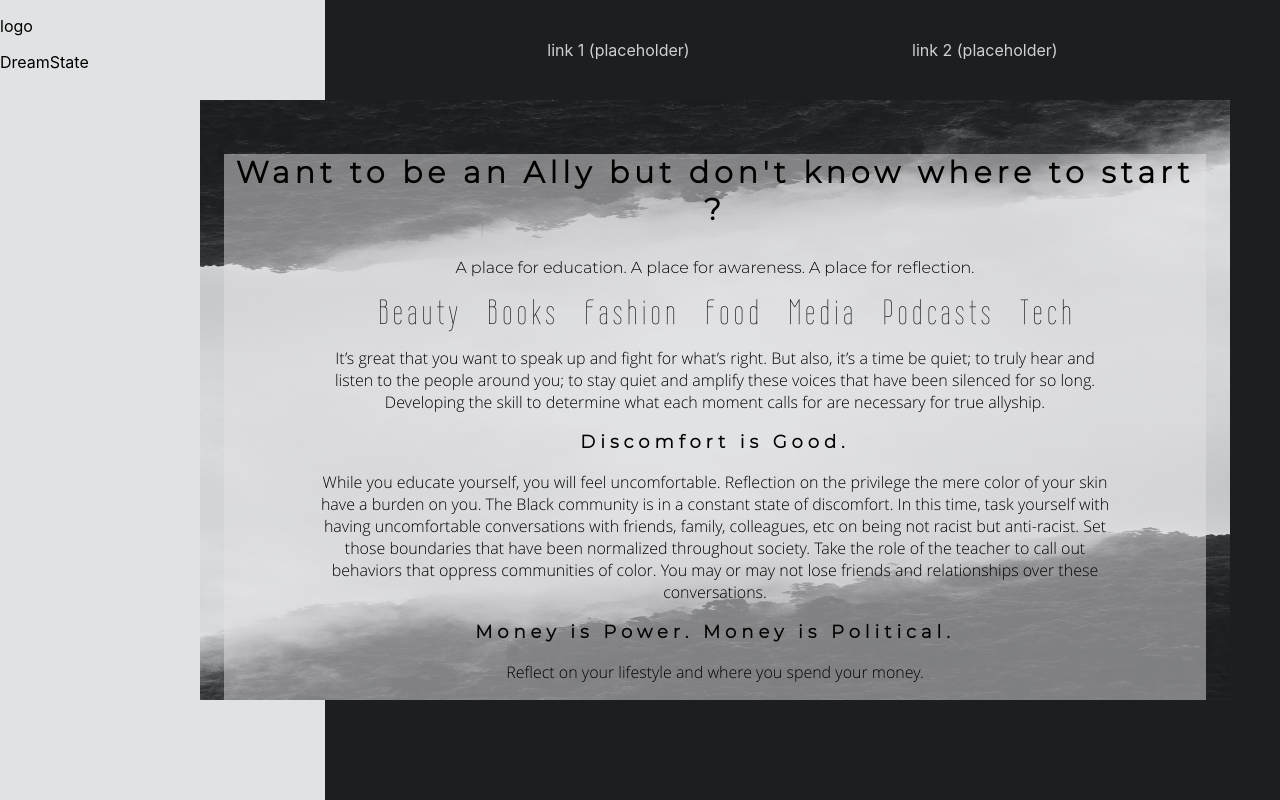
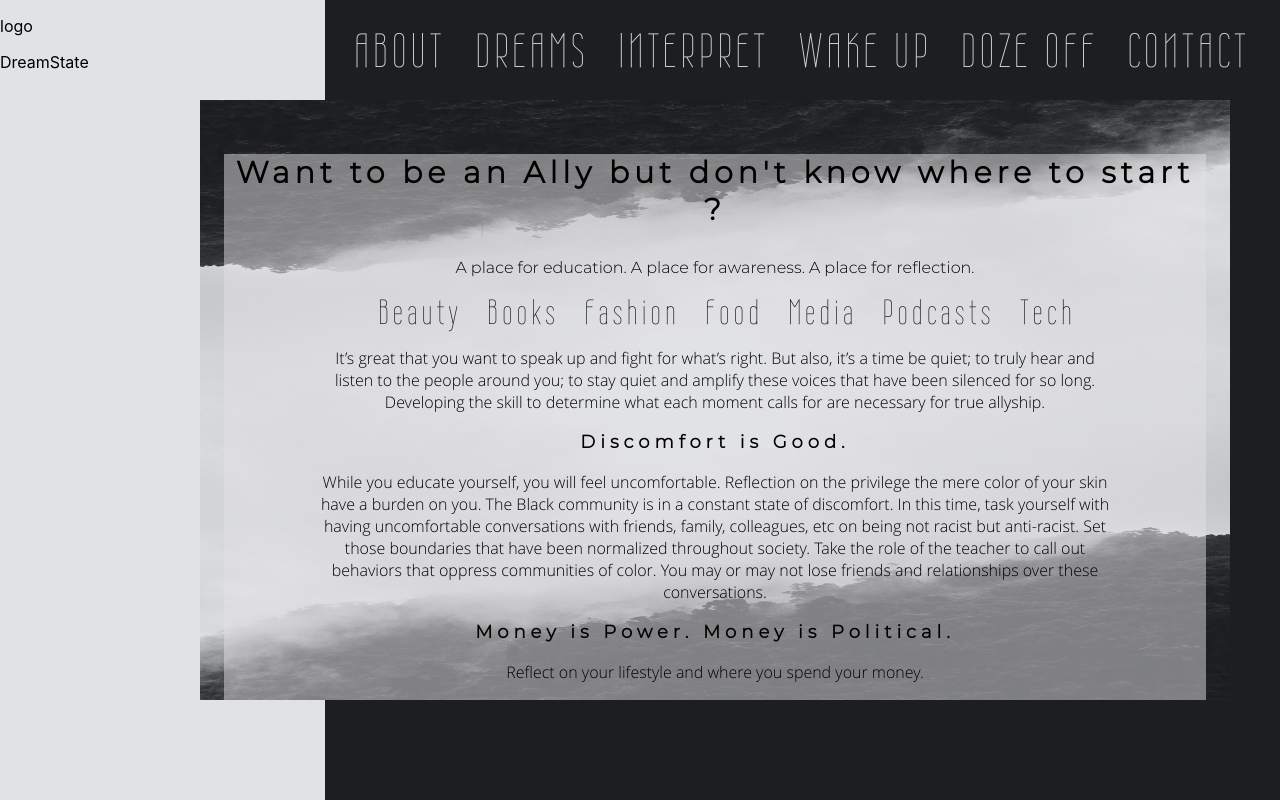
Before and after one commit to llukkah/DreamState, a React (Create React App) app in the folder client/: page /Interpret in a window 1280 px wide. Built offline with nearby package versions, Linux system fonts and the light colour scheme.

Commit message:
Added Nav links, CSS and functionality

```diff
--- a/client/src/Components/Food.css
+++ b/client/src/Components/Food.css
@@ -4,7 +4,7 @@
 
 .interpret-link {
     font-size: 25px;
-    color: #1D1E20;
+    color: #CFD0D2;
     letter-spacing: 5px;
     margin-top: 30px;
     margin-left: 10px;
--- a/client/src/Components/Main.jsx
+++ b/client/src/Components/Main.jsx
@@ -9,12 +9,22 @@ import Media from "./Media.jsx"
 import Podcasts from "./Podcasts.jsx"
 import Tech from "./Tech.jsx"
 import Interpret from "./Interpret.jsx"
+// import About from "./About.jsx"
+// import Dreams from "./Dreams.jsx"
+// import WakeUp from "./WakeUp.jsx"
+// import Contact from "./Contact.jsx"
+// import DozeOff from "./DozeOff.jsx"
 
 const Main = () => {
   return (
     <>
       <Layout>
-        {/* <h1>DreamState</h1> */}
+        {/* <Route exact path="/About" render={() => <About />} />
+        <Route exact path="/Dreams" render={() => <Dreams />} />
+        <Route exact path="/DozeOff" render={() => <DozeOff />} />
+        <Route exact path="/WakeUp" render={() => <WakeUp/>} /> */}
+        {/* <Route exact path="/Contact" render={() => <Contact />} /> */}
+        <Route exact path="/Food" render={() => <Food />} />
         <Route exact path="/Food" render={() => <Food />} />
         <Route exact path="/Beauty" render={() => <Beauty />} />
         <Route exact path="/Books" render={() => <Books />} />
--- a/client/src/Components/Shared/Layout.css
+++ b/client/src/Components/Shared/Layout.css
@@ -17,6 +17,10 @@ nav {
   justify-content: space-evenly;
   background-color: #1c1e1f;
   color: #cfd0d2;
+  padding-bottom: 100px;
+  padding-top: 50px;
+  /* margin-bottom: 50px; */
+
 }
 
 aside {
@@ -47,7 +51,6 @@ footer {
   width: 100%;
   height: 100%;
 }
-
 .content-pane {
   grid-area: p;
   padding: 24px;
--- /dev/null
+++ b/client/src/Components/Shared/Nav.css
@@ -0,0 +1,29 @@
+.nav-links {
+    color: #CFD0D2;
+    letter-spacing: 5px;
+    font-size: 48px;
+}
+.hover-link a p,
+.hover-link-1 a p {
+    display:none;
+    color: #CFD0D2;
+    letter-spacing: 5px;
+    font-size: 48px;
+    font-family: "OpenSans-Light", sans-serif;
+}
+.hover-link a:hover p,
+.hover-link-1 a:hover p {
+    color: #CFD0D2;
+    letter-spacing: 5px;
+    font-size: 10px;
+    display: block;
+    font-family: "OpenSans-Light", sans-serif;
+}
+
+.hover-link-1 a:hover p {
+    margin-left: 20px;
+}
+
+.hover-link a:hover {
+    display: block;
+}
--- a/client/src/Components/Shared/Navbar.jsx
+++ b/client/src/Components/Shared/Navbar.jsx
@@ -1,10 +1,23 @@
 import React from "react";
+import "./Layout.css";
+import "./Nav.css";
+import { Link } from "react-router-dom";
 
 const Navbar = () => {
   return (
     <nav>
-      <p>link 1 (placeholder)</p>
-      <p>link 2 (placeholder)</p>
+        <Link to="/About" class="nav-links">ABOUT</Link>
+        <Link to="/Books" class="nav-links">DREAMS</Link>
+      <div class="hover-link-1">
+        <Link to="/Interpret" class="nav-links">INTERPRET <p>Learn More</p></Link>
+      </div>
+      <div class="hover-link-1">
+        <Link to="/Food" class="nav-links">WAKE UP<p>Get Active</p></Link>
+      </div>
+      <div class="hover-link">
+        <Link to="/Media" class="nav-links">DOZE OFF<p>Submit a Dream</p></Link>
+      </div>
+        <Link to="/Podcast" class="nav-links">CONTACT</Link>
     </nav>
   );
 };
```
